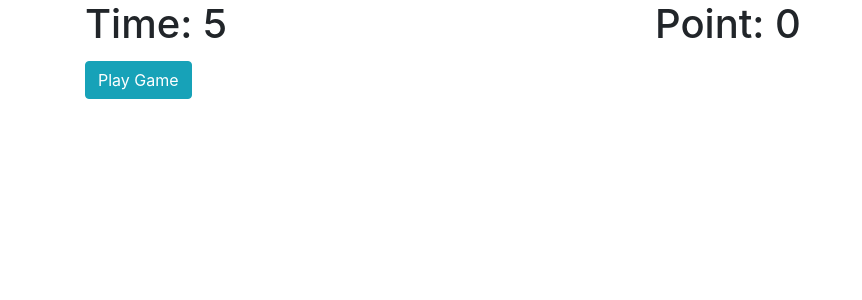
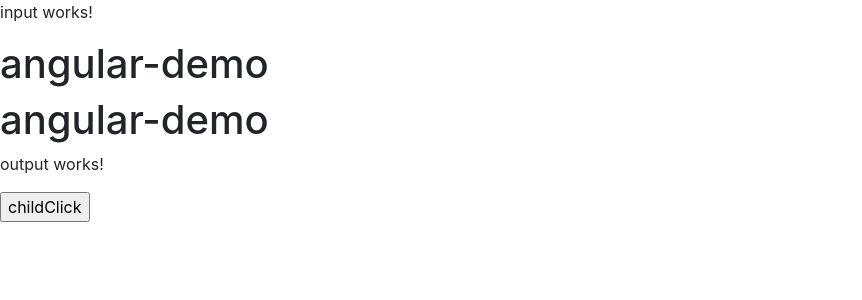
Before and after one commit to taitamfc/C0422-M4, an Angular app: page / in a window 1280 px wide. Shown: the top 300 px of the page, without its empty margins (0-862 px from the left). Built offline with nearby package versions, Linux system fonts and the light colour scheme.

Commit message:
Input&Output

```diff
--- a/src/app/app.component.html
+++ b/src/app/app.component.html
@@ -11,4 +11,8 @@
 
 <!-- <app-b-property></app-b-property> -->
 
-<app-app-numbers></app-app-numbers>
+<!-- <app-app-numbers></app-app-numbers> -->
+
+<app-input [title]="title"></app-input>
+
+<app-output (appClick)="appComponentClick($event)"></app-output>
--- a/src/app/app.component.ts
+++ b/src/app/app.component.ts
@@ -15,4 +15,8 @@ export class AppComponent {
     // alert(123);
     this.name = 'Nguyen Van C';
   }
+
+  appComponentClick(value:any){
+    alert('appComponentClick' + value);
+  }
 }
--- a/src/app/app.module.ts
+++ b/src/app/app.module.ts
@@ -4,12 +4,16 @@ import { FormsModule } from '@angular/forms';
 import { AppComponent } from './app.component';
 import { BPropertyComponent } from './b-property/b-property.component';
 import { AppNumbersComponent } from './app-numbers/app-numbers.component';
+import { InputComponent } from './input/input.component';
+import { OutputComponent } from './output/output.component';
 
 @NgModule({
   declarations: [
     AppComponent,
     BPropertyComponent,
-    AppNumbersComponent
+    AppNumbersComponent,
+    InputComponent,
+    OutputComponent
   ],
   imports: [
     BrowserModule,
--- /dev/null
+++ b/src/app/input/input.component.html
@@ -0,0 +1,3 @@
+<p>input works!</p>
+<h1>{{ title }}</h1>
+<h1>{{ title }}</h1>
--- /dev/null
+++ b/src/app/input/input.component.ts
@@ -0,0 +1,15 @@
+import { Component, OnInit, Input } from '@angular/core';
+
+@Component({
+  selector: 'app-input',
+  templateUrl: './input.component.html'
+})
+export class InputComponent implements OnInit {
+  @Input('title') title:any;
+  constructor() { }
+
+  ngOnInit(): void {
+    console.log(this.title)
+  }
+
+}
--- /dev/null
+++ b/src/app/output/output.component.html
@@ -0,0 +1,3 @@
+<p>output works!</p>
+
+<input type="button" value="childClick" (click)="childClick(123)">
--- /dev/null
+++ b/src/app/output/output.component.ts
@@ -0,0 +1,22 @@
+import { Component, EventEmitter, OnInit, Output } from '@angular/core';
+
+@Component({
+  selector: 'app-output',
+  templateUrl: './output.component.html',
+  styleUrls: ['./output.component.css']
+})
+export class OutputComponent implements OnInit {
+  //cha
+  @Output('appClick') appClick = new EventEmitter<any>();
+  constructor() { }
+
+  ngOnInit(): void {
+  }
+
+  childClick(value:any){
+    //value: 123
+    alert('childClick');
+    this.appClick.emit(value);
+  }
+
+}
```
Also changed, not shown: src/app/output/output.component.css (added), 1 other file (tests, documents, lock files or other folders).
